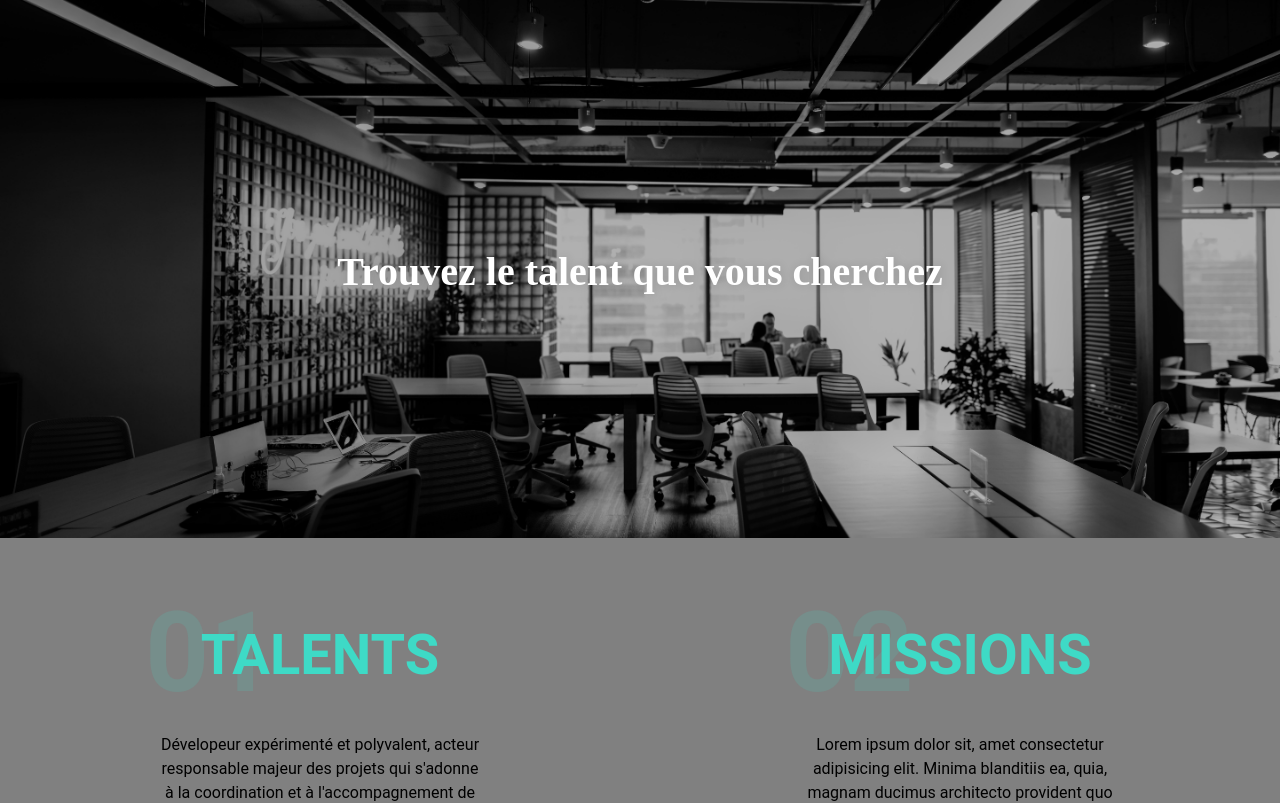
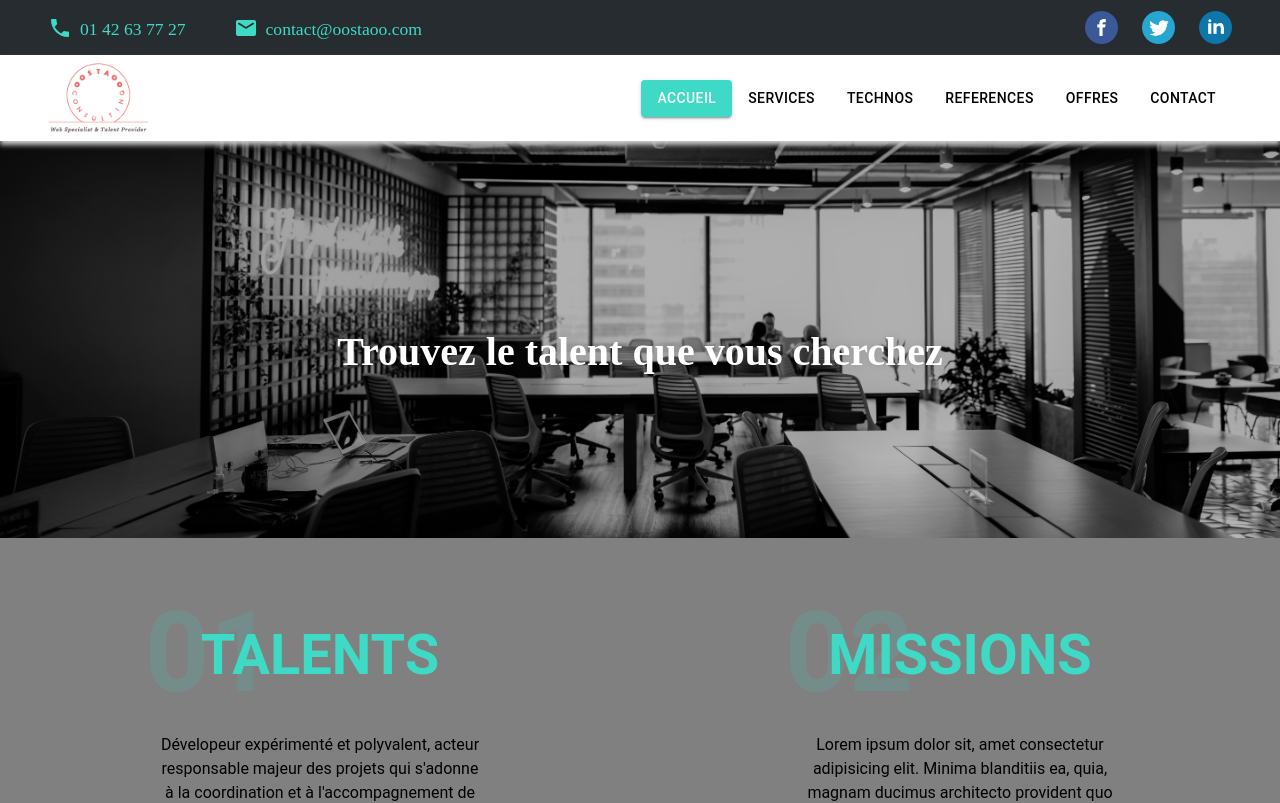
Before and after one commit to jeremielenoir/oostaoo-site, a Next.js app: page / in a window 1280 px wide. Shown: the top 803 px of the page. Built offline with nearby package versions, Linux system fonts and the light colour scheme.

Commit message:
[Fixed]Added underline in top left nav and added z-index at nav bar and added padding hero

```diff
--- a/components/HeaderHero/HeaderHero.module.css
+++ b/components/HeaderHero/HeaderHero.module.css
@@ -15,6 +15,7 @@
    display: flex;
    justify-content: center;
    align-items: center;
+   padding-top: 10rem;
 }
 
 .heroText {
--- a/components/nav/Nav.module.css
+++ b/components/nav/Nav.module.css
@@ -8,30 +8,38 @@
     align-items: center;
     flex-direction: column;
     font-size: 1.1rem;
+    z-index: 2;
 }
 
 .navTop {
     display: none;
     width: 100%;
-    /* une variable de padding ? */
     padding: 0.7rem 3rem;
     background-color: #272c31;
     justify-content: space-between;
     align-items: center;
     color: var(--main-color)
-    /* color: #3edac6; */
 }
 
 .navTopLeft {
     display: flex;
     gap: 3rem;
+}
 
+.navTopLeftContact {
+    display: flex;
+    align-items: flex-end;;
+    gap: 0.5rem;
 }
-.navTopLeftContact {
- display: flex;
- align-items: flex-end;;
- gap: 0.5rem;
+
+.navTopLeftContact:hover {
+    text-decoration: underline;
 }
+
+.navTopRight:hover {
+    text-decoration: underline;
+}
+
 .navTopRight {
     display: flex;
     gap: 1.5rem;
@@ -45,7 +53,6 @@
     color: black;
     width: 100%;
     box-shadow: 0 4px 5px 0 #ccc;
-
 }
 
 .navBottomRight {
--- a/pages/_app.tsx
+++ b/pages/_app.tsx
@@ -14,7 +14,7 @@ export default function MyApp({ Component, pageProps }: AppProps) {
         <link rel="icon" href="/favicon.ico" />
       </Head>
       <ThemeProvider theme={theme}>
-        <Component {...pageProps} />;
+        <Component {...pageProps} />
       </ThemeProvider>
     </>
   );
```
